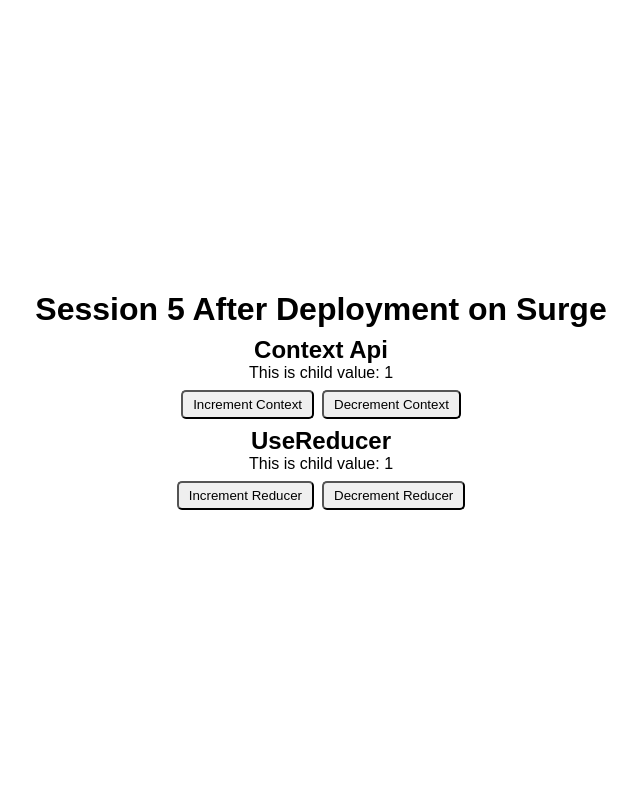
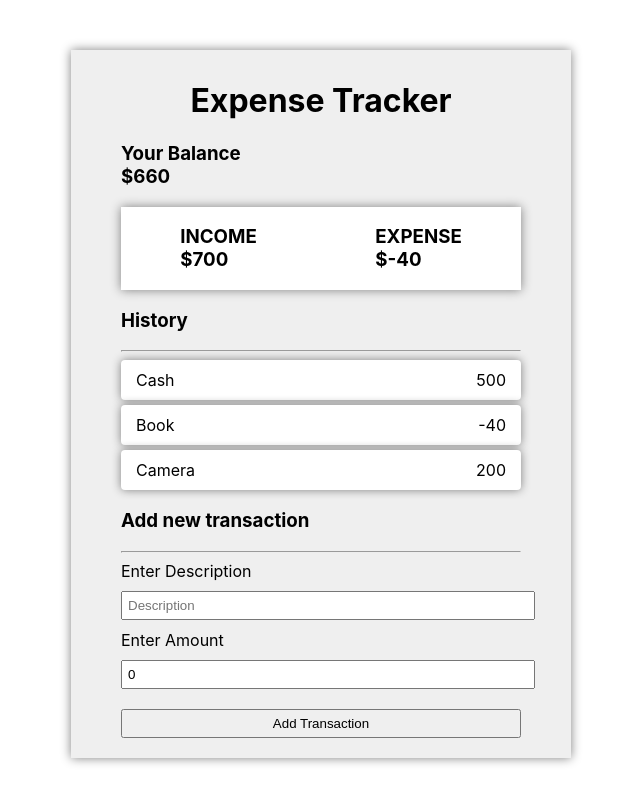
Before and after one commit to syedtalhaaskari97/bootcamp_2020_urdu, a React (Create React App) app: page / in a window 1280 px wide. Shown: the whole page, without its empty margins (319-959 px from the left). Built offline with nearby package versions, Linux system fonts and the light colour scheme.

Commit message:
Expense Tracker Made in class

```diff
--- a/src/App.css
+++ b/src/App.css
@@ -1,63 +1,41 @@
-* {
-  padding: 0;
-  margin: 0;
-  font-family: Arial, Helvetica, sans-serif;
-}
-
-.light {
-  background-color: bisque;
-}
-
-.dark {
-  background-color: black;
-  color: bisque
-}
-
-.btn {
-  padding: 5px 10px;
-  border-radius: 5px;
-  cursor: pointer;
-}
-
-.btn-light {
-  border: 1px solid #000;
-  color: #000;
-  background-color: aliceblue;
-}
-
-.btn-dark {
-  border: 1px solid #fff;
-  color: #fff;
-  background-color: darkgray;
-}
-
-.btn-counter {
-  border: 1px solid blue;
-  color: blue;
-  background-color: rgb(255, 255, 255);
-}
-
-#root > div {
-  width: 100vw;
-  height: 100vh;
-  display: flex;
-  align-items: center;
-  justify-content: center;
-  flex-direction: column;
-}
-
-.mt-2 {
-  margin-top: 0.5rem;
-}
-
-.ml-2 {
-  margin-left: 0.5rem;
-}
-
-.mx-auto {
-  margin: 0 auto
+.container {
+  max-width: 400px;
+  min-height: 450px;
+  margin: 0 auto;
+  background-color: #efefef;
+  box-shadow: 0 0 10px gray;
+  margin-top: 50px;
+  padding: 10px 50px;
 }
 
 .text-center {
-  text-align: center
+  text-align: center;
 }
+
+.expense-container {
+  display: flex;
+  justify-content: space-around;
+  background: white;
+  box-shadow: 0 0 10px gray;
+}
+
+.transaction-form input {
+  width: 100%;
+  margin: 10px 0;
+  padding: 5px 5px;
+}
+
+.transaction-list {
+  margin: 0;
+  padding: 0;
+}
+
+.transaction-list>li {
+  display: flex;
+  justify-content: space-between;
+  box-shadow: 0 0 10px gray;
+  padding: 10px 15px;
+  background-color: white;
+  margin: 5px 0;
+  border-radius: 4px;
+}
--- a/src/App.js
+++ b/src/App.js
@@ -1,20 +1,15 @@
-import { useState } from "react";
 import "./App.css";
-import Parent from "./Components/Parent";
-import CounterContext from "./ContextApi/CounterContext";
+import Child from "./Components/Child";
+import { TransactionProvider } from "./ContextApi/TransContext";
 
 const App = () => {
-  let counter = useState(() => 1)
 
   return (
-    <CounterContext.Provider value={counter}>
+    <TransactionProvider>
       <div>
-        <h1>Session 5 After Deployment on Surge</h1>
-        <div className="mt-2">
-          <Parent />
-        </div>
+        <Child />
       </div>
-    </CounterContext.Provider>
+    </TransactionProvider>
   )
 }
 
--- a/src/Components/Child.js
+++ /dev/null
@@ -1,18 +0,0 @@
-import React, { useContext } from 'react'
-import counterContext from '../ContextApi/CounterContext'
-
-const Child = (props) => {
-  let counter = useContext(counterContext)
-  return (
-    <div>
-      <h2>Context Api</h2>
-      This is child value: {counter[0]}
-      <div className='mt-2'>
-        <button onClick={() => counter[1](() => ++counter[0])} className="btn">Increment Context</button>
-        <button onClick={() => counter[1](() => --counter[0])} className="btn ml-2">Decrement Context</button>
-      </div>
-    </div>
-  )
-}
-
-export default Child
--- /dev/null
+++ b/src/Components/Child.jsx
@@ -0,0 +1,94 @@
+import React, { useContext, useState } from 'react'
+import TransactionContext from '../ContextApi/TransContext'
+
+const Child = () => {
+  let { transactions, addTransaction } = useContext(TransactionContext)
+  let [newDesc, setDesc] = useState(() => "")
+  let [newAmount, setAmount] = useState(() => 0)
+
+  const handleAddition = (e) => {
+    e.preventDefault();
+
+    let newTransaction = {
+      desc: newDesc,
+      amount: +newAmount,
+    }
+
+    addTransaction(newTransaction)
+    setDesc(() => "")
+    setAmount(() => 0)
+  }
+
+  const getIncome = () => {
+    let income = 0;
+    for (let i = 0; i < transactions.length; i++) {
+      if (transactions[i].amount > 0) {
+        income += transactions[i].amount
+      }
+    }
+    return income
+  }
+
+  const getExpense = () => {
+    let expense = 0;
+    for (let i = 0; i < transactions.length; i++) {
+      if (transactions[i].amount < 0) {
+        expense += transactions[i].amount
+      }
+    }
+    return expense
+  }
+
+  return (
+    <div className="container">
+      <h1 className='text-center'>Expense Tracker</h1>
+
+      <h3>Your Balance<br />${getIncome() + getExpense()}</h3>
+      <div className='expense-container'>
+        <h3>INCOME <br />${getIncome()}</h3>
+        <h3>EXPENSE <br />${getExpense()}</h3>
+      </div>
+
+      <h3>History</h3>
+      <hr />
+      <ul className="transaction-list">
+        {transactions.map((transaction, ind) => (
+          <li key={ind}>
+            <span>{transaction.desc}</span>
+            <span>{transaction.amount}</span>
+          </li>
+        ))}
+      </ul>
+
+      <h3>Add new transaction</h3>
+      <hr />
+      <form className='transaction-form' onSubmit={handleAddition}>
+        <label>
+          Enter Description <br />
+          <input
+            type="text"
+            required
+            value={newDesc}
+            onChange={e => setDesc(() => e.target.value)}
+            placeholder="Description"
+          />
+        </label>
+        <label>
+          Enter Amount <br />
+          <input
+            type="number"
+            required
+            value={newAmount}
+            onChange={e => setAmount(() => e.target.value)}
+            placeholder="Amount"
+          />
+        </label>
+
+        <input type={"submit"} value="Add Transaction" />
+      </form>
+
+    </div>
+  )
+}
+
+export default Child
--- a/src/Components/Child2.js
+++ /dev/null
@@ -1,19 +0,0 @@
-import React, { useReducer } from 'react'
-import CounterReducer from '../ReducerApi/CounterReducer'
-
-const Child2 = (props) => {
-    let [state, dispatch] = useReducer(CounterReducer, 1)
-    console.table(state);
-    return (
-        <div className='mt-2'>
-            <h2 className='mt-2'>UseReducer</h2>
-            This is child value: {state}
-            <div className='mt-2'>
-                <button onClick={() => dispatch("INCREMENT")} className="btn">Increment Reducer</button>
-                <button onClick={() => dispatch("DECREMENT")} className="btn ml-2">Decrement Reducer</button>
-            </div>
-        </div>
-    )
-}
-
-export default Child2
--- a/src/Components/Parent.js
+++ /dev/null
@@ -1,14 +0,0 @@
-import React from 'react'
-import Child from './Child'
-import Child2 from './Child2'
-
-const Parent = (props) => {
-  return (
-    <div className='text-center'>
-      <Child />
-      <Child2 />
-    </div>
-  )
-}
-
-export default Parent
--- a/src/ContextApi/CounterContext.js
+++ /dev/null
@@ -1,5 +0,0 @@
-import { createContext } from "react";
-
-let counterContext = createContext(5)
-
-export default counterContext
--- /dev/null
+++ b/src/ContextApi/TransContext.js
@@ -0,0 +1,33 @@
+import { createContext, useReducer } from "react";
+import TransactionReducer from "../ReducerApi/TransReducer"
+
+let initialTransactions = [
+    { amount: 500, desc: "Cash" },
+    { amount: -40, desc: "Book" },
+    { amount: 200, desc: "Camera" },
+]
+
+let TransactionContext = createContext(initialTransactions);
+
+export default TransactionContext
+
+export const TransactionProvider = ({ children }) => {
+    let [state, dispatch] = useReducer(TransactionReducer, initialTransactions)
+
+    const addTransaction = (transaction) => {
+        dispatch({
+            type: "ADD_TRANSACTION",
+            payload: transaction,
+        })
+    }
+
+    return (
+        <TransactionContext.Provider value={{
+            addTransaction,
+            transactions: state,
+        }}>
+            {children}
+        </TransactionContext.Provider>
+    )
+
+}
--- a/src/ReducerApi/CounterReducer.js
+++ /dev/null
@@ -1,12 +0,0 @@
-const counterReducer = (state, action) => {
-    switch(action) {
-        case "INCREMENT":
-            return state + 1
-        case "DECREMENT":
-            return state - 1
-        default:
-            return state
-    }
-}
-
-export default counterReducer
--- /dev/null
+++ b/src/ReducerApi/TransReducer.js
@@ -0,0 +1,10 @@
+const TransactionReducer = (state, action) => {
+    switch (action.type) {
+        case "ADD_TRANSACTION":
+            return [action.payload, ...state]
+        default:
+            return state;
+    }
+}
+
+export default TransactionReducer
```
